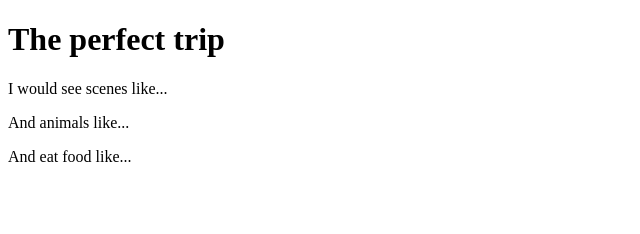
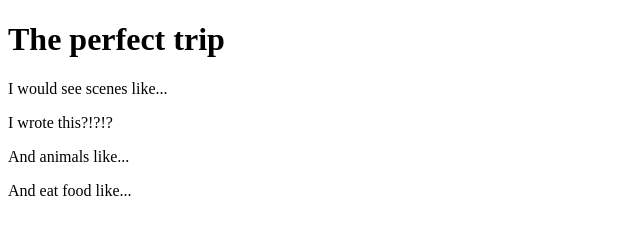
Before and after one commit to LaGuardia-WebDev-2024/laguardia-webdev-2024-classroom-test-1-4-testtestfffff-1-4-HTML-Images, a plain HTML site: page index.html in a window 1280 px wide. Shown: the whole page, without its empty margins (0-640 px from the left). Drawn offline with Linux system fonts and the light colour scheme.

Commit message:
🫒😈 Updated with Glitch

```diff
--- a/index.html
+++ b/index.html
@@ -8,7 +8,9 @@
         <h1>The perfect trip</h1>
 
         <p>I would see scenes like...</p>
-
+        <p>
+          I wrote this?!?!?
+      </p>
         <p>And animals like...</p>
 
         <p>And eat food like...</p>
```
